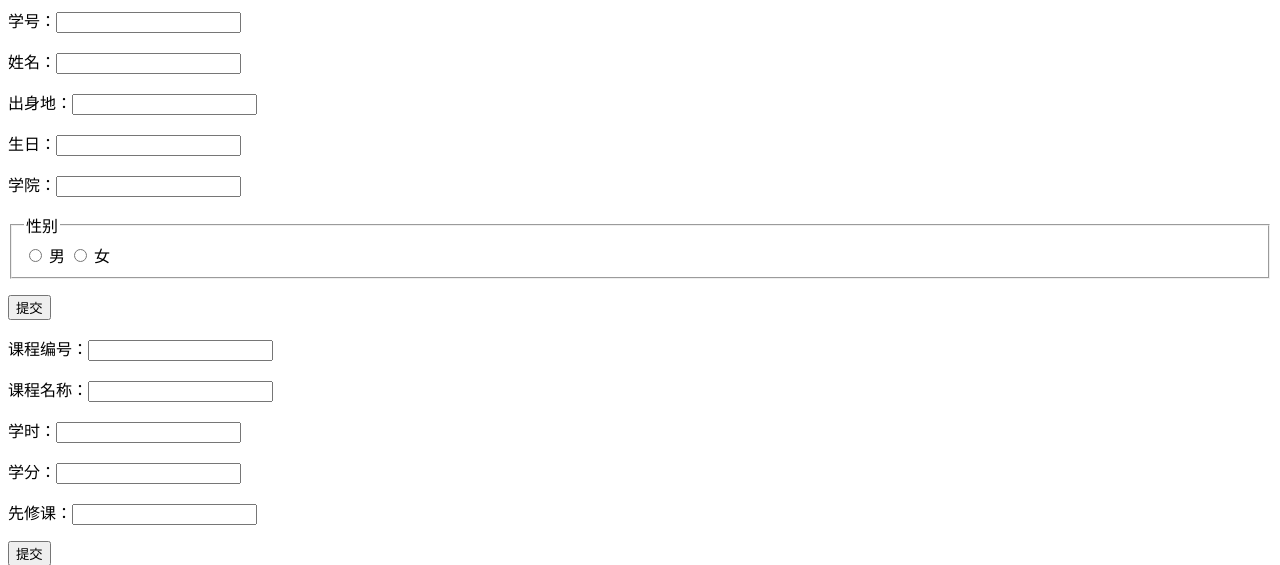
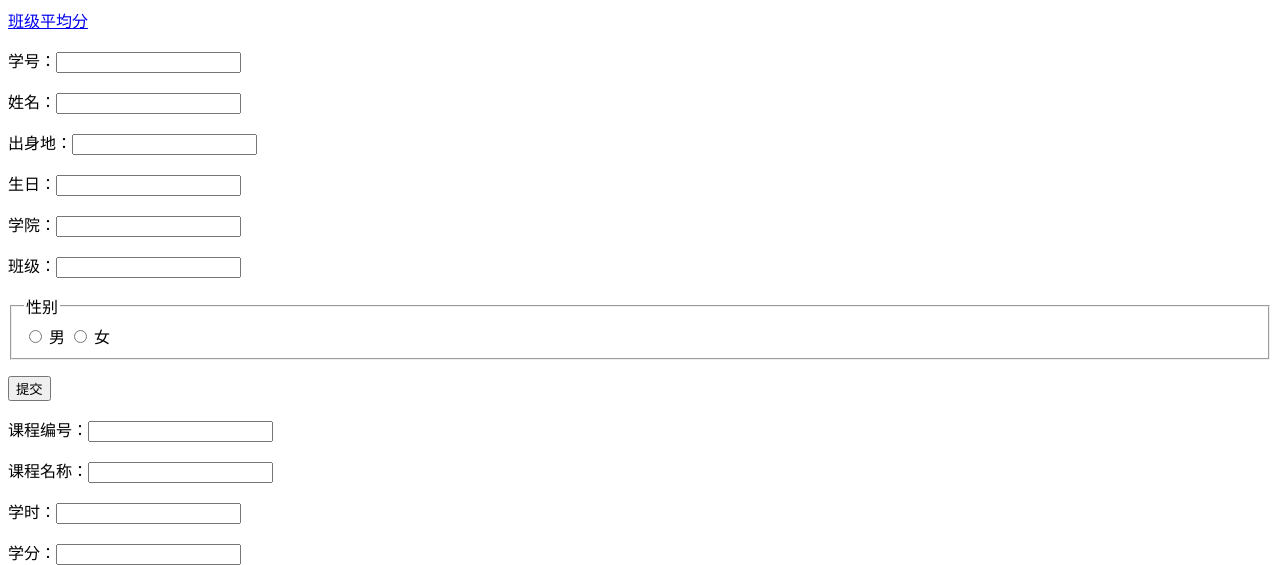
Before and after one commit to SimonCZW/MySimpleWeb, a Flask app: page /information in a window 1280 px wide. Shown: the top 565 px of the page. Run offline with Flask 3, Linux system fonts and the light colour scheme; some libraries are stand-ins or nearby versions.

Commit message:
/api/sclass接口直接放入前端

```diff
--- a/templates/information.html
+++ b/templates/information.html
@@ -3,6 +3,8 @@
   <script src="//code.jquery.com/jquery-1.11.3.min.js"></script>
 </head>
 <body>
+
+<a href="/api/sclass">班级平均分</a>
 
 <form action="/api/students" method="post">
   <p><label>学号：<input name="sid"></label></p>
@@ -10,6 +12,7 @@
   <p><label>出身地：<input name="birthplace"></label></p>
   <p><label>生日：<input name="birthdate"></label></p>
   <p><label>学院：<input name="department"></label></p>
+  <p><label>班级：<input name="sclass"></label></p>
   <fieldset>
     <legend> 性别 </legend>
     <label><input type="radio" name="sex" value="m"> 男 </label>
```
